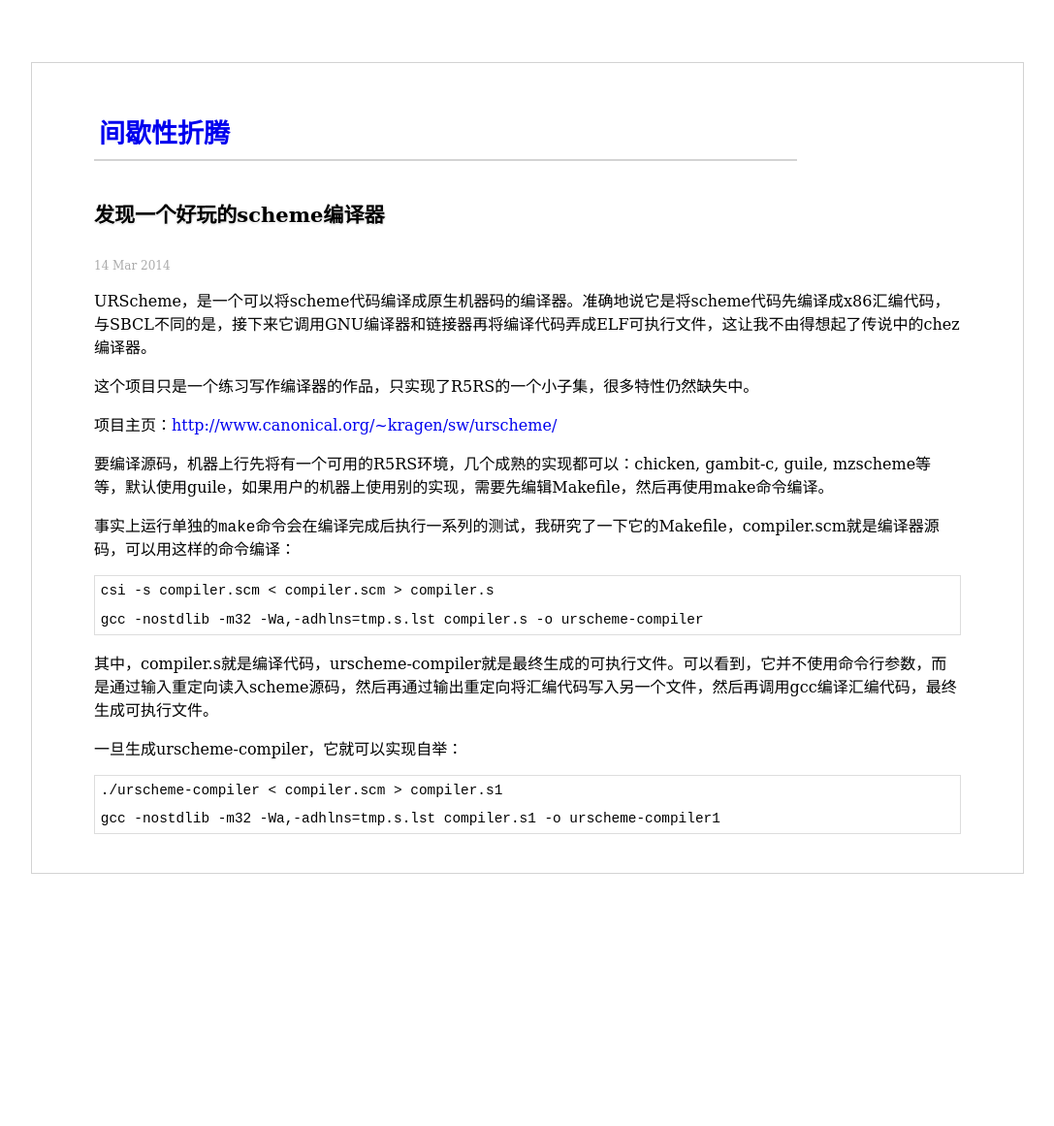
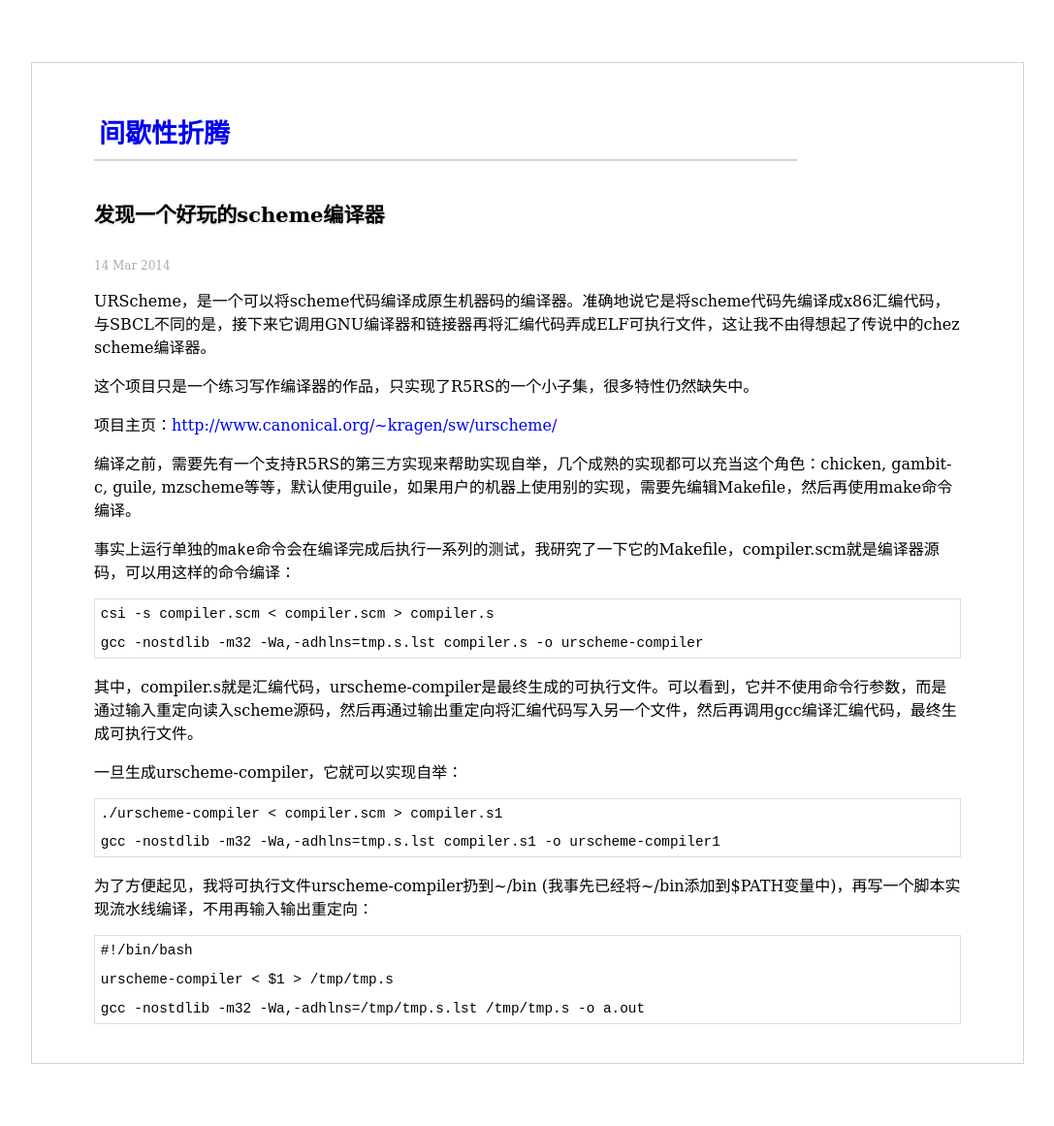
Before and after one commit to rhuichao/uternet.github.io, a Jekyll site: the page built from _posts/2014-03-14-UrScheme-Compiler.md, in a window 1280 px wide. Shown: the whole page at 97% size, without its empty margins (96-1183 px from the left). Built offline with Jekyll 4.4.1, drawn with Linux system fonts in a browser that asks for light colours; before the commit the page ends 965 px from its top, so only the background shows below that.

Commit message:
new document posted

```diff
--- a/_posts/2014-03-14-UrScheme-Compiler.md
+++ b/_posts/2014-03-14-UrScheme-Compiler.md
@@ -3,13 +3,13 @@ layout: post
 title: "发现一个好玩的scheme编译器"
 date:  2014-03-14
 ---
-URScheme，是一个可以将scheme代码编译成原生机器码的编译器。准确地说它是将scheme代码先编译成x86汇编代码，与SBCL不同的是，接下来它调用GNU编译器和链接器再将编译代码弄成ELF可执行文件，这让我不由得想起了传说中的chez编译器。
+URScheme，是一个可以将scheme代码编译成原生机器码的编译器。准确地说它是将scheme代码先编译成x86汇编代码，与SBCL不同的是，接下来它调用GNU编译器和链接器再将汇编代码弄成ELF可执行文件，这让我不由得想起了传说中的chez scheme编译器。
 
 这个项目只是一个练习写作编译器的作品，只实现了R5RS的一个小子集，很多特性仍然缺失中。
 
 项目主页：<http://www.canonical.org/~kragen/sw/urscheme/>
 
-要编译源码，机器上行先将有一个可用的R5RS环境，几个成熟的实现都可以：chicken, gambit-c, guile, mzscheme等等，默认使用guile，如果用户的机器上使用别的实现，需要先编辑Makefile，然后再使用make命令编译。
+编译之前，需要先有一个支持R5RS的第三方实现来帮助实现自举，几个成熟的实现都可以充当这个角色：chicken, gambit-c, guile, mzscheme等等，默认使用guile，如果用户的机器上使用别的实现，需要先编辑Makefile，然后再使用make命令编译。
 
 事实上运行单独的`make`命令会在编译完成后执行一系列的测试，我研究了一下它的Makefile，compiler.scm就是编译器源码，可以用这样的命令编译：
 
@@ -17,9 +17,15 @@ URScheme，是一个可以将scheme代码编译成原生机器码的编译器。
     gcc -nostdlib -m32 -Wa,-adhlns=tmp.s.lst compiler.s -o urscheme-compiler
 
 
-其中，compiler.s就是编译代码，urscheme-compiler就是最终生成的可执行文件。可以看到，它并不使用命令行参数，而是通过输入重定向读入scheme源码，然后再通过输出重定向将汇编代码写入另一个文件，然后再调用gcc编译汇编代码，最终生成可执行文件。
+其中，compiler.s就是汇编代码，urscheme-compiler是最终生成的可执行文件。可以看到，它并不使用命令行参数，而是通过输入重定向读入scheme源码，然后再通过输出重定向将汇编代码写入另一个文件，然后再调用gcc编译汇编代码，最终生成可执行文件。
 
 一旦生成urscheme-compiler，它就可以实现自举：
 
     ./urscheme-compiler < compiler.scm > compiler.s1
     gcc -nostdlib -m32 -Wa,-adhlns=tmp.s.lst compiler.s1 -o urscheme-compiler1
+
+为了方便起见，我将可执行文件urscheme-compiler扔到~/bin (我事先已经将~/bin添加到$PATH变量中)，再写一个脚本实现流水线编译，不用再输入输出重定向：
+
+    #!/bin/bash
+    urscheme-compiler < $1 > /tmp/tmp.s
+    gcc -nostdlib -m32 -Wa,-adhlns=/tmp/tmp.s.lst /tmp/tmp.s -o a.out
```
